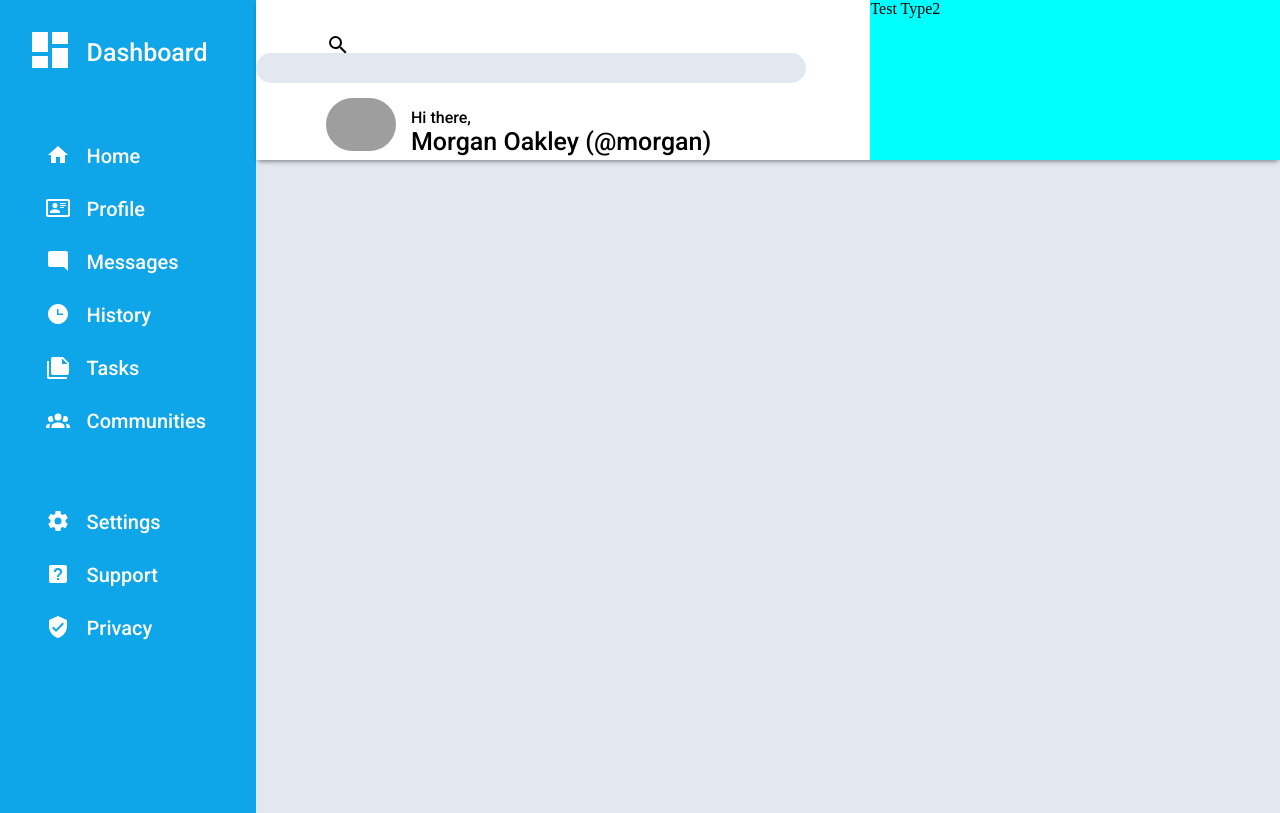
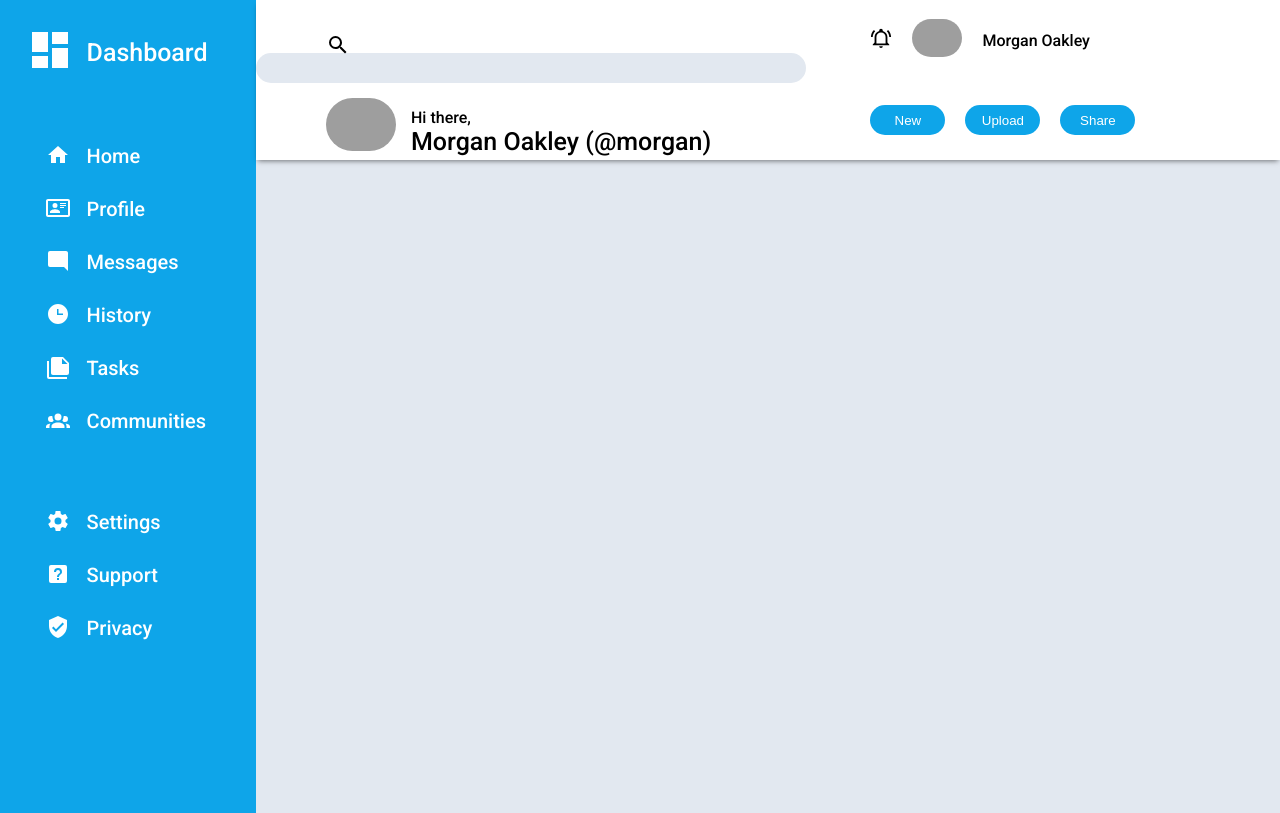
Before and after one commit to JoshuaLearns2/Admin-dashboard, a plain HTML site: page repos/Admin-dashboard/index.html in a window 1280 px wide. Drawn offline with Linux system fonts and the light colour scheme; grey boxes are pictures that could not be loaded.

Commit message:
Finished completing the header. Finally starting to understand how to layout things in CSS without running in to margin collapse issues.

```diff
--- a/repos/Admin-dashboard/index.html
+++ b/repos/Admin-dashboard/index.html
@@ -88,7 +88,25 @@
 
         <div class="rs-header-container">
 
-          Test Type2
+          <div class="small-profile-container">
+
+            <span><svg class="alert-icon" style="width:22px;height:22px" viewBox="0 0 24 24">
+              <path fill="currentColor" d="M10,21H14A2,2 0 0,1 12,23A2,2 0 0,1 10,21M21,19V20H3V19L5,17V11C5,7.9 7.03,5.17 10,4.29C10,4.19 10,4.1 10,4A2,2 0 0,1 12,2A2,2 0 0,1 14,4C14,4.1 14,4.19 14,4.29C16.97,5.17 19,7.9 19,11V17L21,19M17,11A5,5 0 0,0 12,6A5,5 0 0,0 7,11V18H17V11M19.75,3.19L18.33,4.61C20.04,6.3 21,8.6 21,11H23C23,8.07 21.84,5.25 19.75,3.19M1,11H3C3,8.6 3.96,6.3 5.67,4.61L4.25,3.19C2.16,5.25 1,8.07 1,11Z" />
+            </svg></span>
+
+            <span><img class="small-profile-img" src="https://www.w3schools.com/howto/img_avatar2.png" width="50px"></span>
+
+            <span class="rs-name-text">Morgan Oakley</span>
+
+          </div>
+
+          <div class="header-button-container">
+
+            <button>New</button>
+            <button>Upload</button>
+            <button>Share</button>
+
+          </div>
 
         </div>
 
--- a/repos/Admin-dashboard/styles.css
+++ b/repos/Admin-dashboard/styles.css
@@ -95,7 +95,7 @@
 }
 
 .rs-header-container {
-  background-color: aqua;
+  font-family: 'Roboto', sans-serif;
   width: 40%;
   height: 20vh;
   position: absolute;
@@ -103,4 +103,34 @@
   right: 0;
 }
 
+.small-profile-container {
+  display: flex;
+  gap: 20px;
+  align-items: center;
+  height: 50%;
+}
+
+.small-profile-img {
+  border-radius: 50px;
+}
+
+.header-button-container {
+  display: flex;
+  align-items: center;
+  gap: 20px;
+  height: 50%;
+}
+
+.header-button-container > button {
+  display: inline-block;
+  width: 75px;
+  height: 30px;
+  border-radius: 50px;
+  border: none;
+  background-color: #0ea5e9;
+  color: white;
+}
+
+
+
 /* Main content styling  */
```
